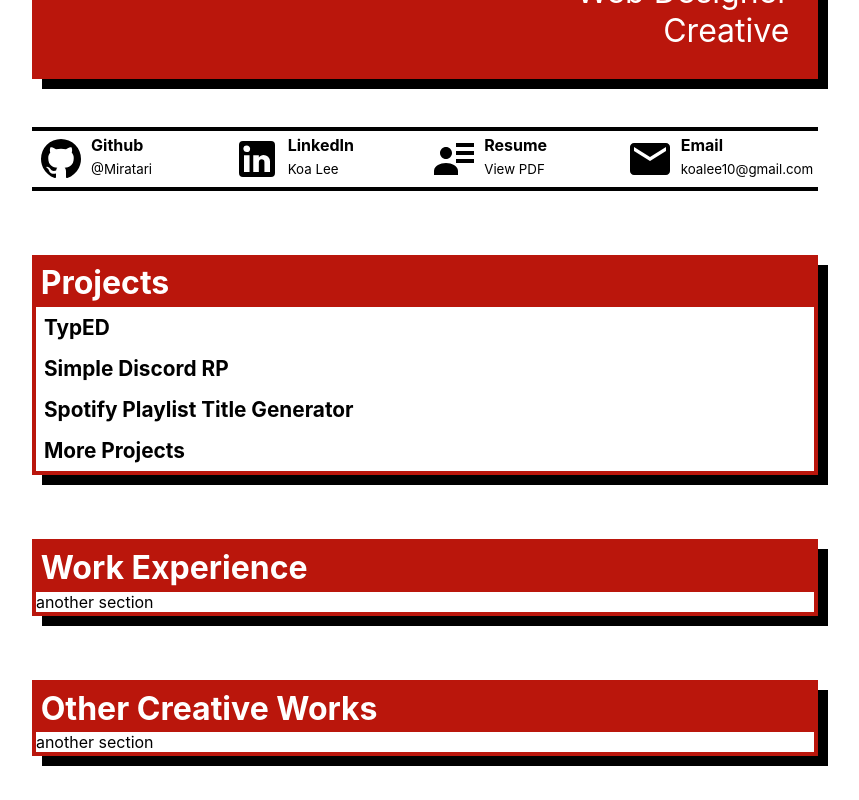
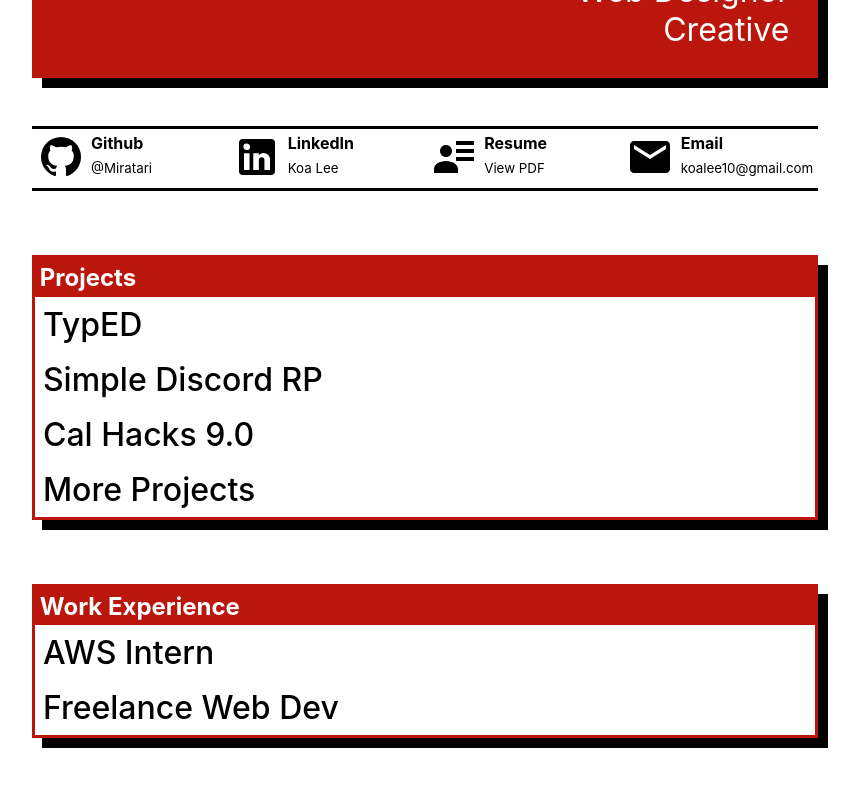
Before and after one commit to Miratari/personal-website, a React (Create React App) app in the folder client/: page / in a window 1280 px wide. Shown: the part 340-1140 px from the top of the page, without its empty margins (215-1074 px from the left). Built offline with nearby package versions, Linux system fonts and the light colour scheme.

Commit message:
updated favicon

```diff
--- a/client/public/index.html
+++ b/client/public/index.html
@@ -2,7 +2,7 @@
 <html lang="en">
   <head>
     <meta charset="utf-8" />
-    <link rel="icon" href="%PUBLIC_URL%/favicon.ico" />
+    <link rel="icon" href="%PUBLIC_URL%/favicon.png" />
     <meta name="viewport" content="width=device-width, initial-scale=1" />
     <meta name="theme-color" content="#000000" />
     <meta
--- a/client/src/App.css
+++ b/client/src/App.css
@@ -24,8 +24,6 @@ a {
   justify-content: center;
   display: grid;
   grid-row: auto;
-  max-width: 100rem;
-  /* min-height: 90vh; */
   margin: 5vw;
 }
 
@@ -51,16 +49,11 @@ footer {
   padding: 1.8rem;
   padding-bottom: 0.7rem;
   margin: 0px;
-  /*
-  flex-grow: what percentage of the other objects' size this one should be at MAX.
-  flex-shrink: what percentage idk
-  flex-basis: sets the initial main size.
-  */
 }
 
 .header .dividing-line {
   border-color: var(--background-color);
-  border-width: 2px;
+  border-top-width: 3px;
   border-style: solid;
   flex: 0 0 auto;
 }
@@ -79,7 +72,7 @@ footer {
 
 section {
   box-shadow: 10px 10px var(--shadow-color);
-  border-width: 4px;
+  border-width: 3px;
   border-style: solid;
   border-color: var(--accent-color);
   text-align: left;
@@ -91,7 +84,7 @@ section header {
   background-color: var(--accent-color);
   color: var(--background-color);
   font-weight: bold;
-  font-size: 2rem;
+  font-size: 1.5rem;
   padding: 0.3rem;
   /* padding-bottom: 0.7rem; */
   /* padding-right: 5rem; */
@@ -106,9 +99,9 @@ section header {
 
 .contact-container {
   margin-top: 3rem;
-  border-top: 4px solid black;
-  border-bottom: 4px solid black;
-  height: 4rem;
+  border-top: 3px solid black;
+  border-bottom: 3px solid black;
+  height: 4.1rem;
   display: grid;
   grid-template-columns: repeat(4, 1fr);
 }
@@ -164,5 +157,6 @@ section header {
 
 .project h2 {
   margin: 0px;
-  font-size: 1.3rem;
+  font-size: 2rem;
+  font-weight: 450;
 }
--- a/client/src/App.js
+++ b/client/src/App.js
@@ -70,7 +70,7 @@ function App() {
         <Project
           title="Simple Discord RP"/>
         <Project
-          title="Spotify Playlist Title Generator"/>
+          title="Cal Hacks 9.0"/>
         <Project
           title="More Projects"/>
       </section>
@@ -79,7 +79,12 @@ function App() {
         <header>
           Work Experience
         </header>
-        another section
+        <Project
+          title="AWS Intern"
+          brief=""/>
+        <Project
+          title="Freelance Web Dev"
+          brief=""/>
 
       </section>
 
```
Also changed, not shown: client/public/favicon.png (added), 1 other file (tests, documents, lock files or other folders).
